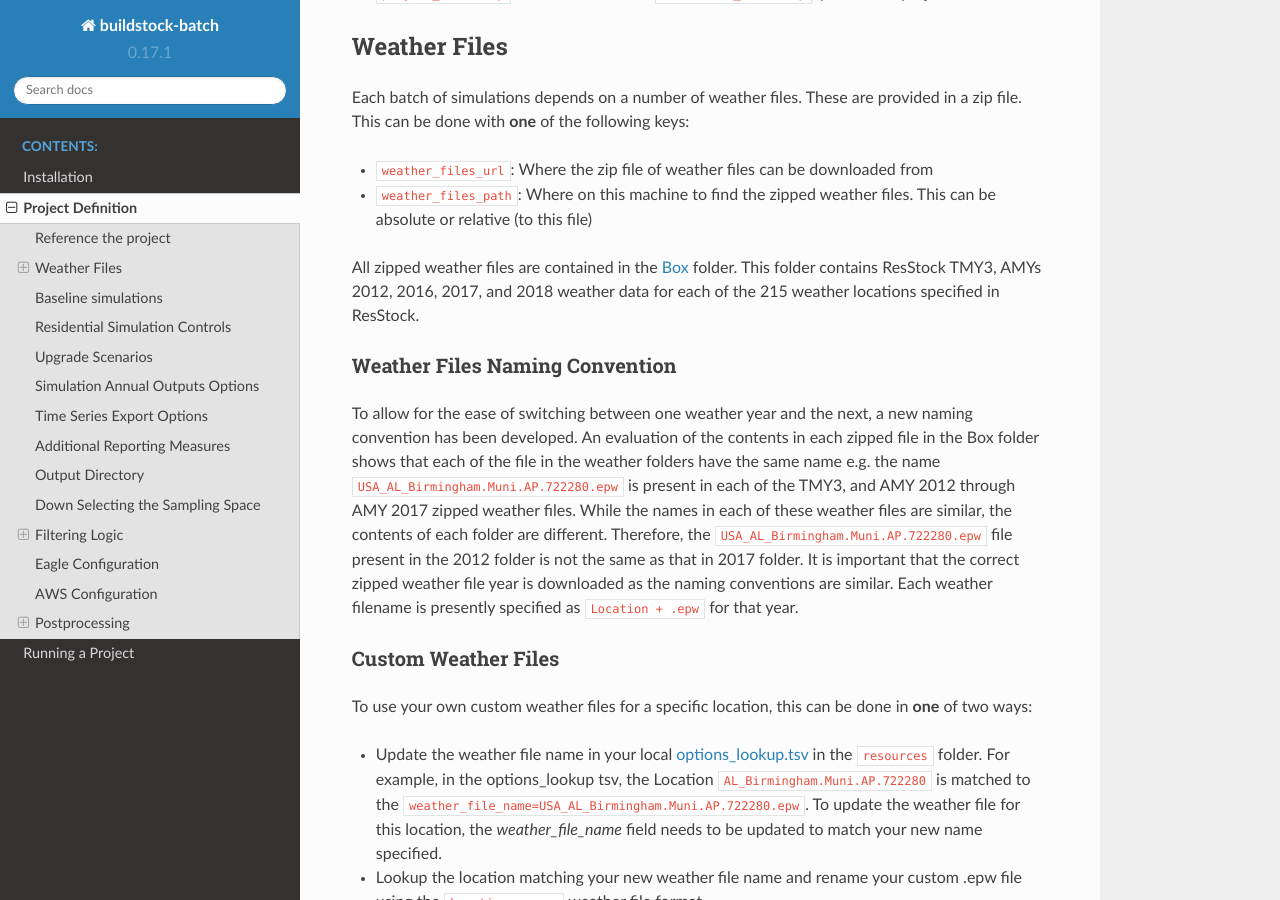
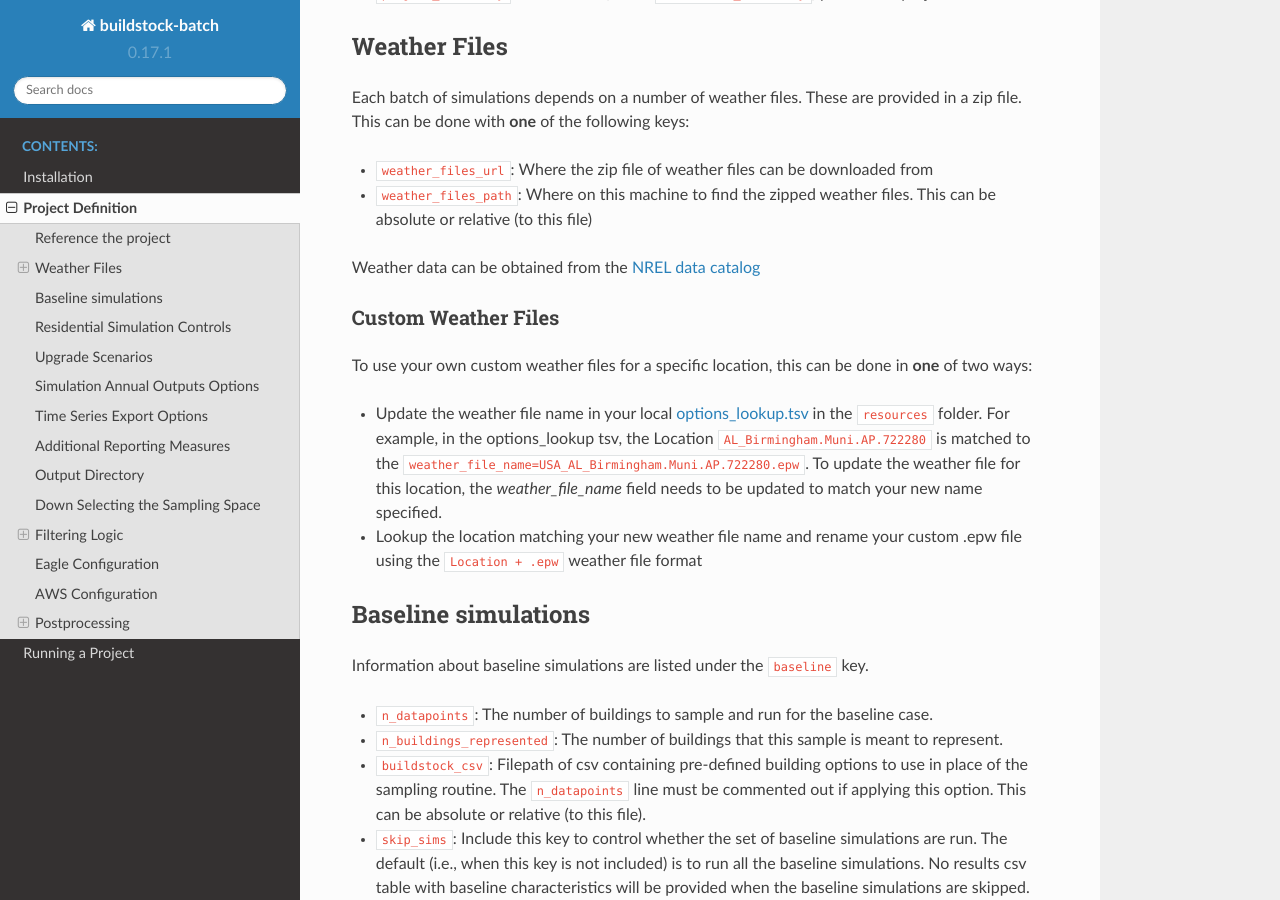
Before and after one commit to NREL/buildstockbatch, a Sphinx documentation site: the page built from docs/project_defn.rst, in a window 1280 px wide and 900 px high, scrolled down 1575 px. Built offline with Sphinx 7.4.7 and the Read the Docs theme 2.0.0, drawn with Linux system fonts in a browser that asks for light colours.

Commit message:
update weather file documentation to remove Box folder link

```diff
--- a/docs/project_defn.rst
+++ b/docs/project_defn.rst
@@ -36,14 +36,7 @@ following keys:
 -  ``weather_files_path``: Where on this machine to find the zipped
    weather files. This can be absolute or relative (to this file)
 
-All zipped weather files are contained in the `Box <https://nrel.app.box.com/folder/108861105291>`_ folder. This folder contains ResStock TMY3, AMYs 2012, 2016, 2017, and 2018 weather data for each of
-the 215 weather locations specified in ResStock.
-
-Weather Files Naming Convention
-...............................
-
-To allow for the ease of switching between one weather year and the next, a new naming convention has been developed. An evaluation of the contents in each zipped file in the Box folder shows that each of the file in the weather folders have the same name e.g. the name ``USA_AL_Birmingham.Muni.AP.722280.epw`` is present in each of the TMY3, and AMY 2012 through AMY 2017 zipped weather files. While the names in each of these weather files are similar, the contents of each folder are different. Therefore, the ``USA_AL_Birmingham.Muni.AP.722280.epw`` file present in the 2012 folder is not the same as that in 2017 folder. It is important that the correct zipped weather file year is downloaded as the naming conventions are similar. Each weather filename is presently specified as ``Location + .epw`` for that year.
-
+Weather data can be obtained from the `NREL data catalog <https://data.nrel.gov/submissions/128>`_
 
 
 Custom Weather Files
```
